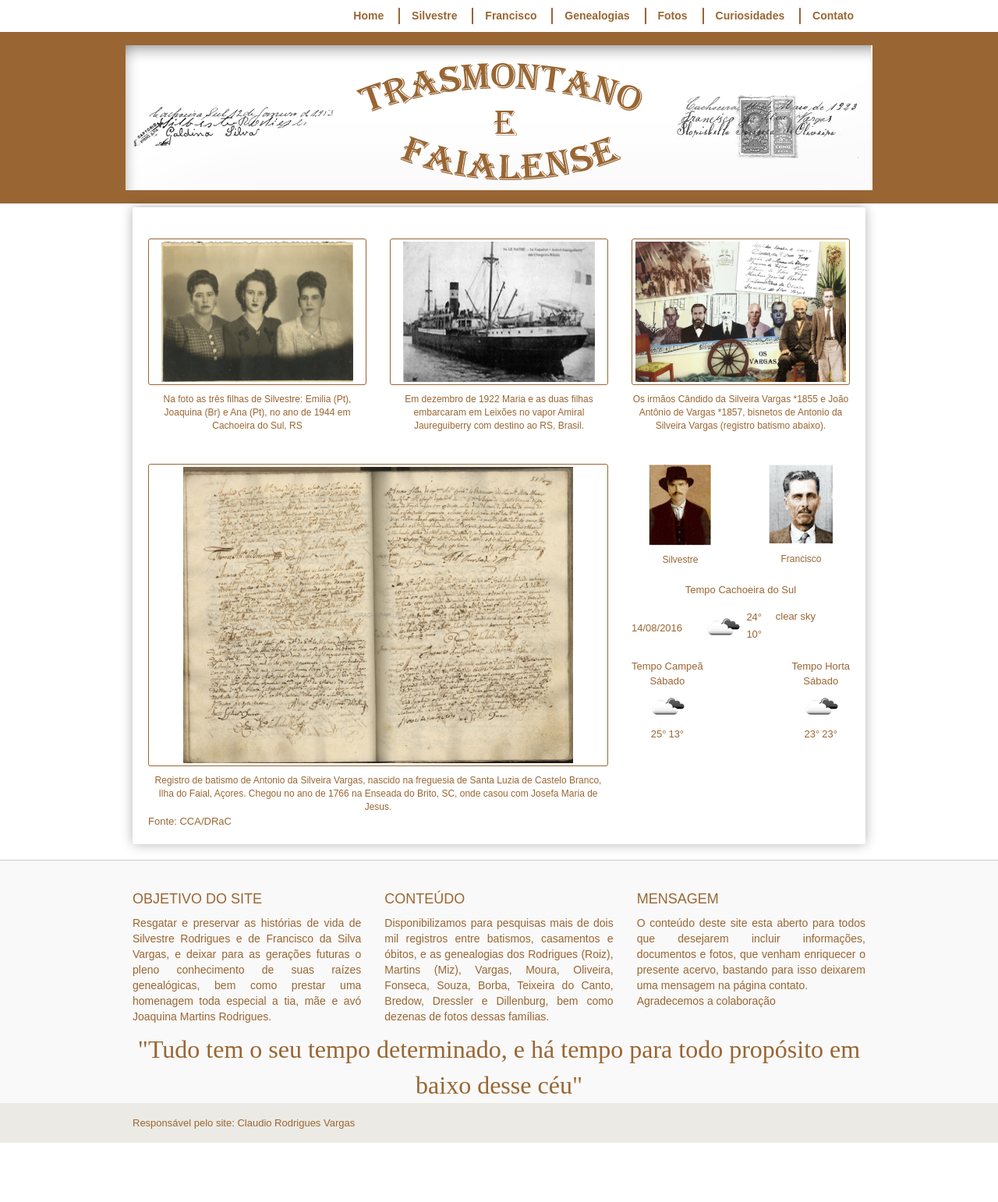
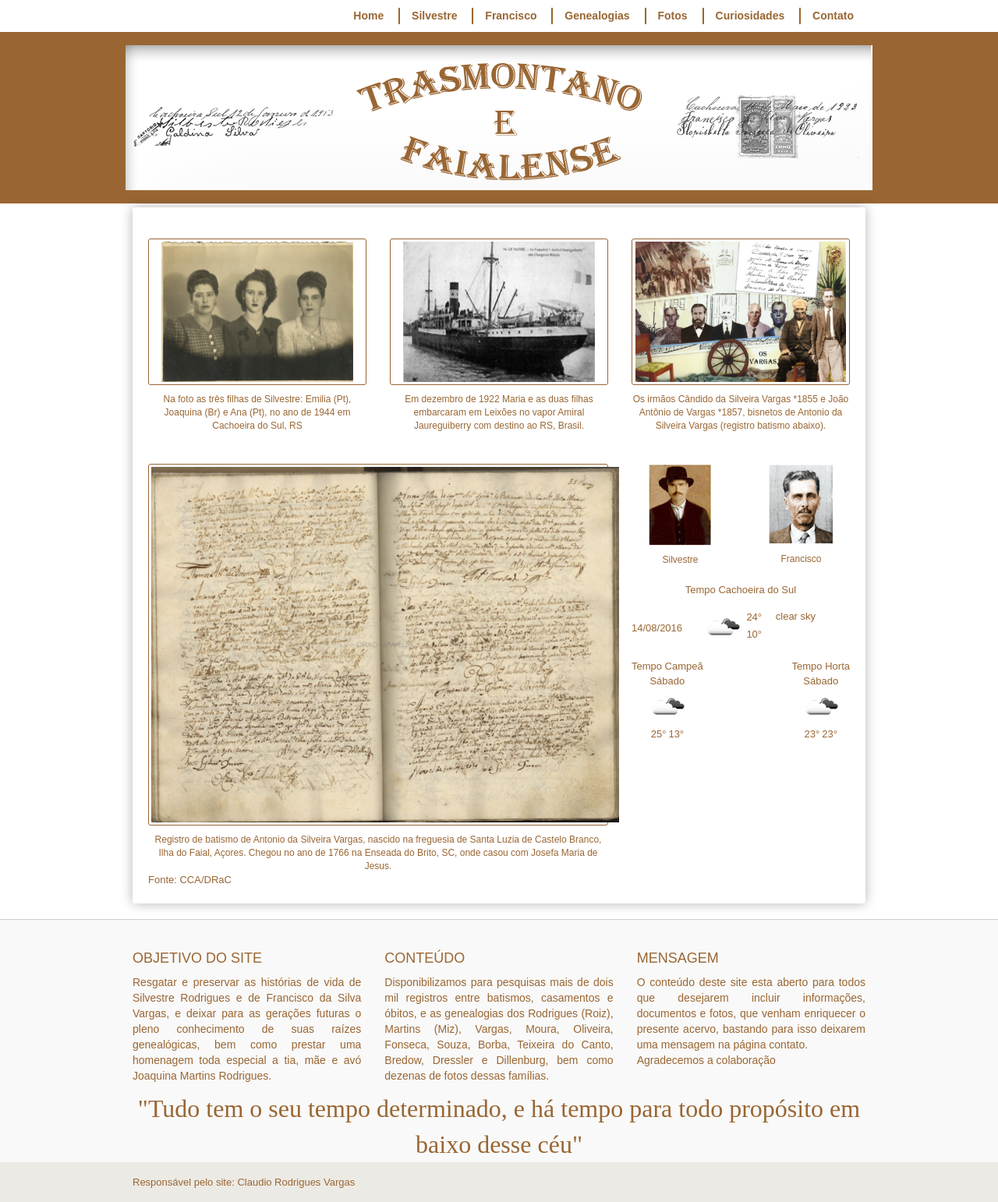
Before and after one commit to claudiovargas1955/claudiovargas1955.github.io, a Jekyll site: the page built from index.html, in a window 1280 px wide. Shown: the whole page at 78% size. Built offline with Jekyll 4.4.1, drawn with Linux system fonts in a browser that asks for light colours; some web fonts are replaced; before the commit the page ends 1466 px from its top, so only the background shows below that.

Commit message:
Update index.html

```diff
--- a/index.html
+++ b/index.html
@@ -37,7 +37,7 @@ layout: master
         <div class="container-book-home col-sm-8">
           <div class="img-container-border">
             <a href="http://culturacores.azores.gov.pt/biblioteca_digital/FAL-HT-CASTELOBRANCO-B-1736-1777/FAL-HT-CASTELOBRANCO-B-1736-1777_item1/P56.html">
-              <img src="images/livro.jpg" width="500px" alt="livro">
+              <img src="images/livro.jpg" width="600px" alt="livro">
             </a>
           </div>
           <span class="subtitle">Registro de batismo de Antonio da Silveira Vargas,
```
